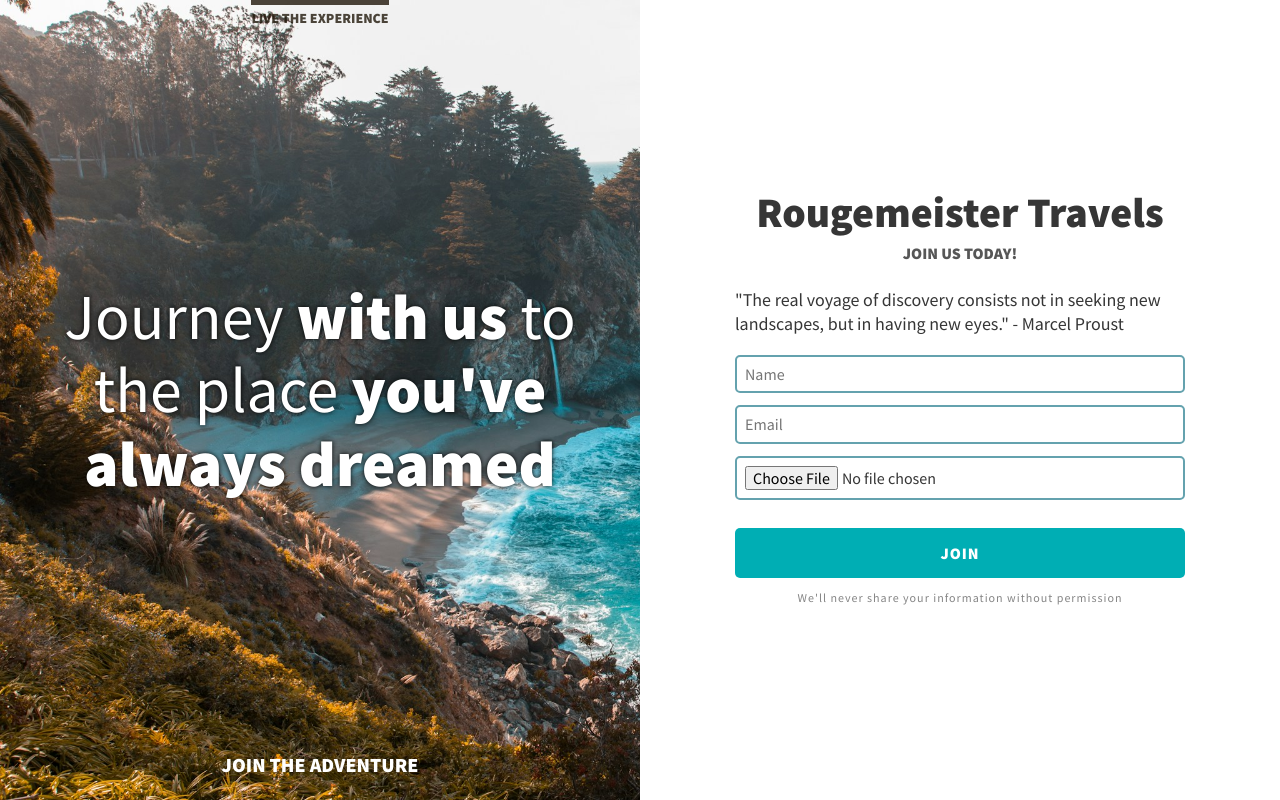
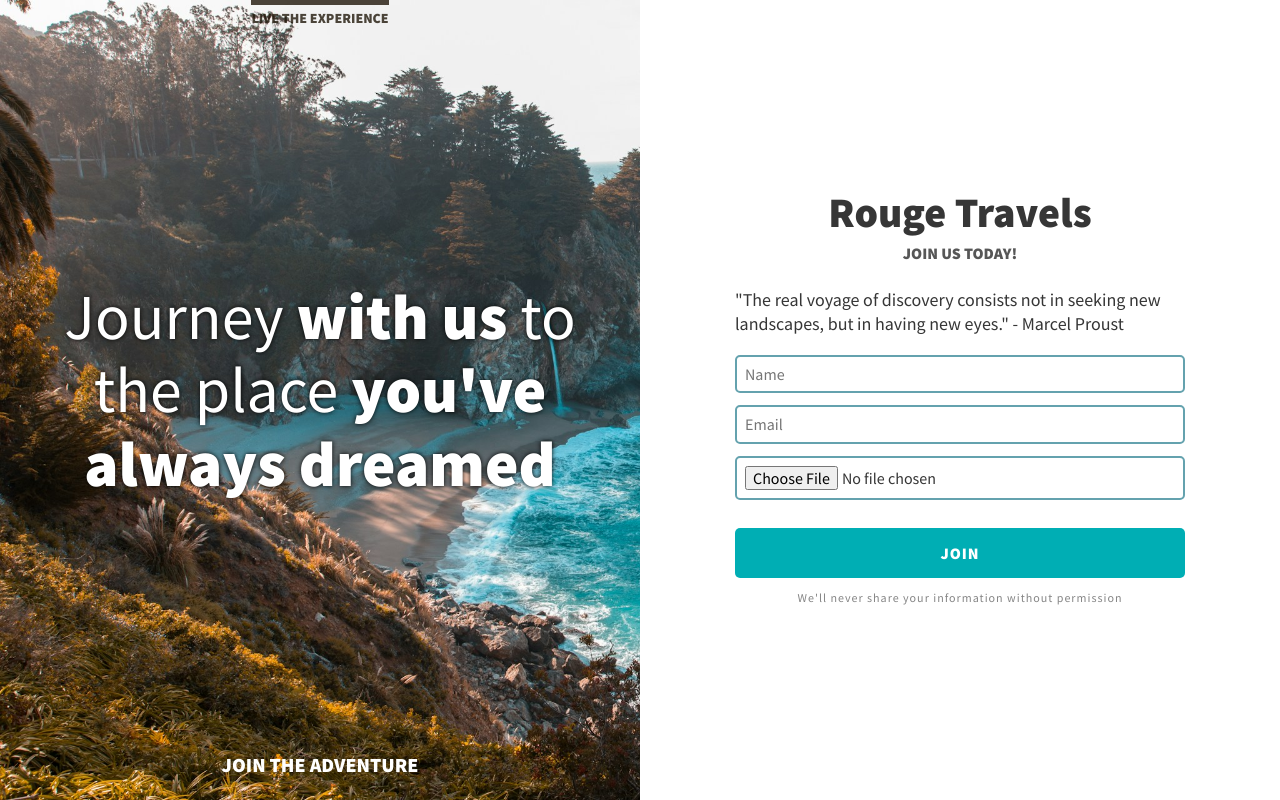
Before and after one commit to rougemeister/responsive-splash-page, a plain HTML site: page index.html in a window 1280 px wide. Drawn offline with nearby package versions, Linux system fonts and the light colour scheme.

Commit message:
Updated content title and page title

```diff
--- a/index.html
+++ b/index.html
@@ -1,7 +1,7 @@
 <!DOCTYPE html>
 <html>
     <head><link rel="stylesheet" href="https://cdnjs.cloudflare.com/ajax/libs/normalize/8.0.1/normalize.css">
-        <title>Rougemeister Travels</title>
+        <title>Rouge Travels</title>
         <meta name="viewport" content="width=device-width, initial-scale=1">
         <link href="https://fonts.googleapis.com/css?family=Source+Sans+Pro:300,400,900&display=swap" rel="stylesheet">
         <link href="styles.css" rel="stylesheet">
@@ -14,7 +14,7 @@
         </section>
 
         <main class="main-content">
-            <h2>Rougemeister Travels</h2>
+            <h2>Rouge Travels</h2>
             <span class="subheading">Join us Today!</span>
 
             <p>"The real voyage of discovery consists not in seeking new landscapes, but in having new eyes." - Marcel Proust</p>
```
